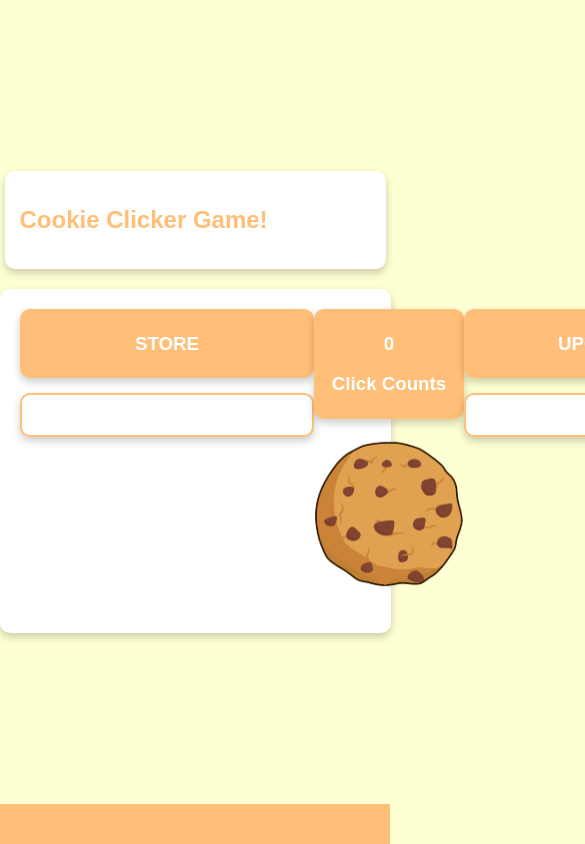
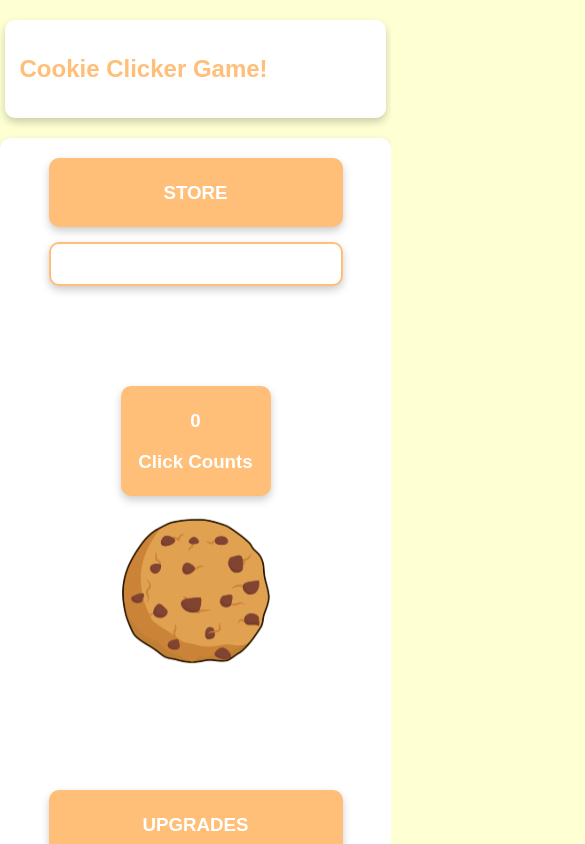
Before and after one commit to RaulBecerraB/Cookie-Clicker, a React (Vite) app: page / in a window 390 px wide. Shown: the top 844 px of the page, 585 px wide, since content can reach past the window. Built offline with nearby package versions, Linux system fonts and the light colour scheme.

Commit message:
style (game.css): change white-board responsiveness method to flex-wrap

```diff
--- a/src/styles/game.css
+++ b/src/styles/game.css
@@ -74,9 +74,12 @@
     border-radius: 10px;
     box-shadow: 0px 4px 8px rgba(0, 0, 0, 0.2);
 
+
+
+    flex-wrap: wrap;
     display: flex;
-    justify-content: space-around;
-
+    gap: 100px;
+    justify-content: center;
 }
 
 @keyframes clickAnimation {
```
